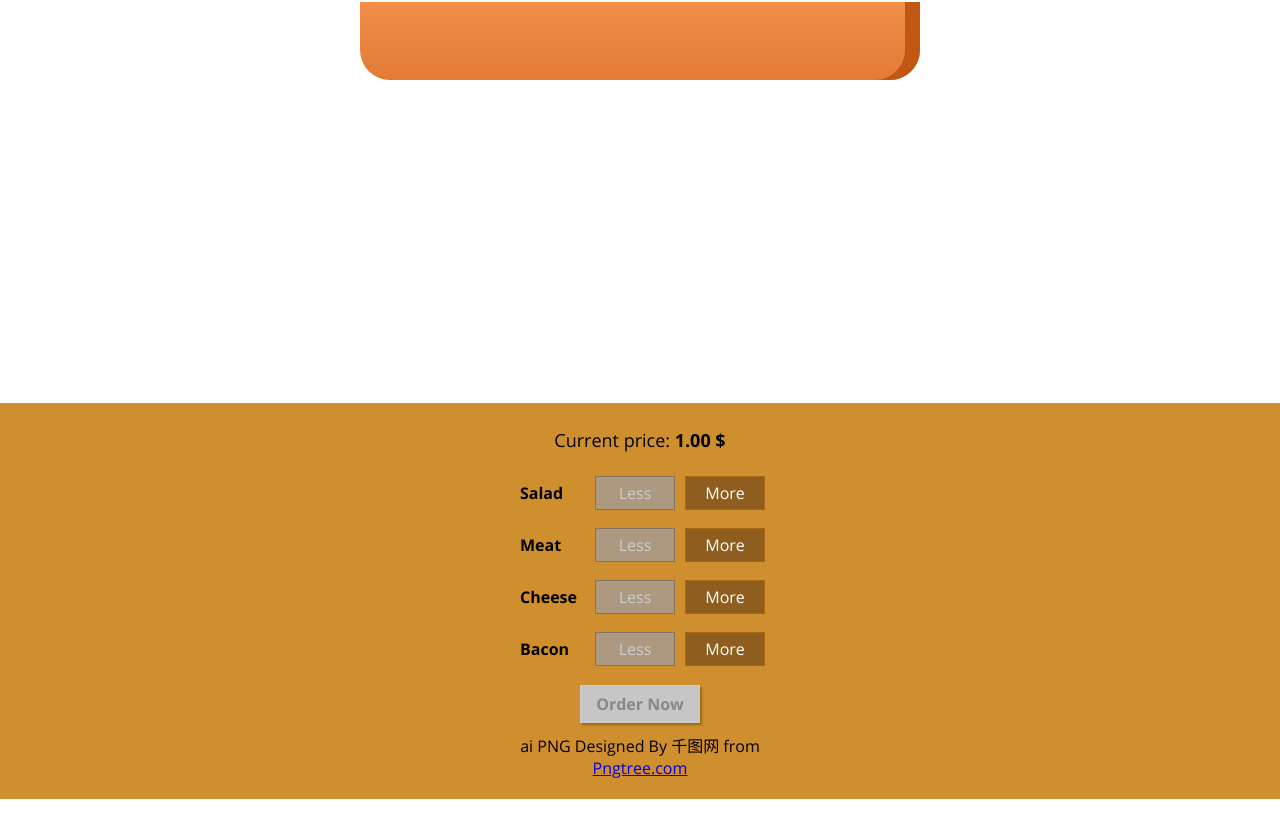
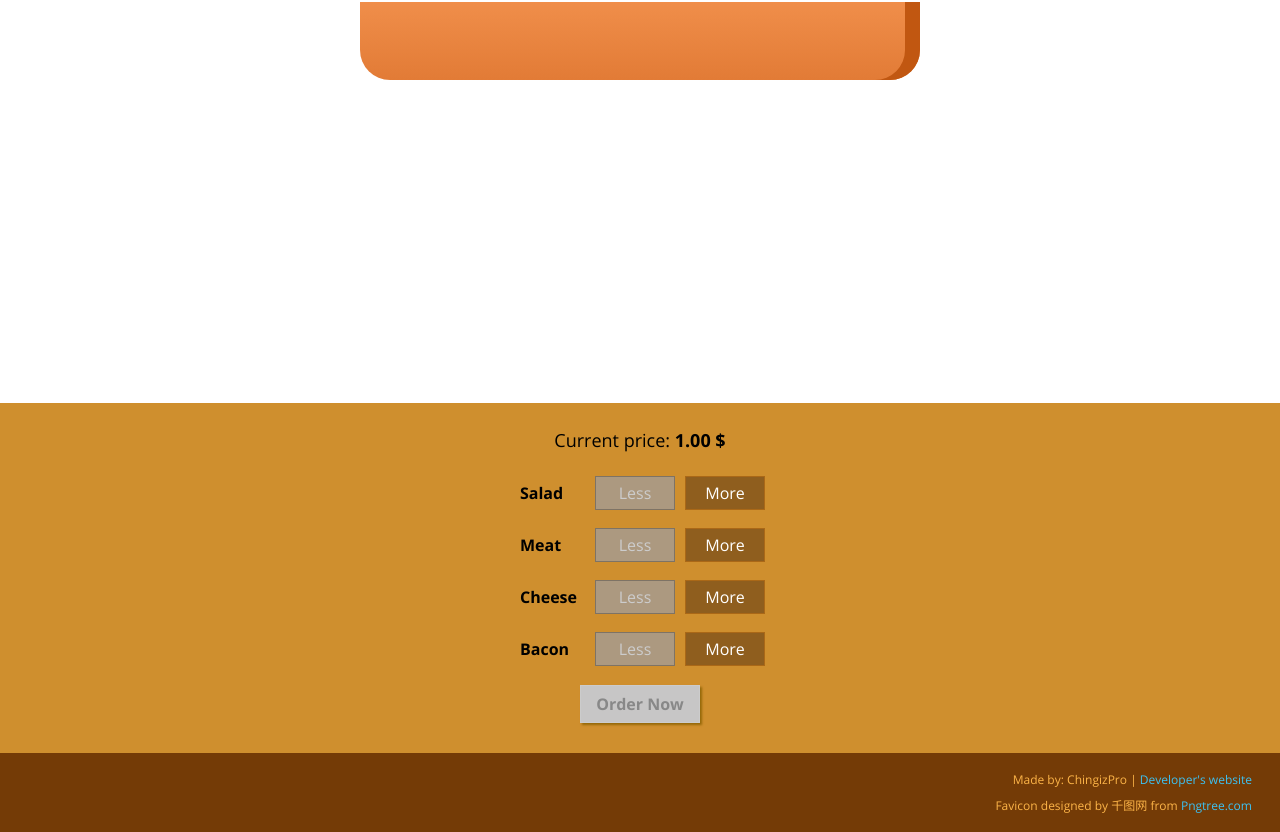
Before and after one commit to ChingizPro/burger-builder, a React (Create React App) app: page / in a window 1280 px wide. Shown: the part 269-1101 px from the top of the page. Before the commit the page ends 1068 px from the top, so only its background shows below. Built offline with nearby package versions, Linux system fonts and the light colour scheme.

Commit message:
Create footer and style it

```diff
--- a/src/Components/Burger/BuildControls/BuildControls.js
+++ b/src/Components/Burger/BuildControls/BuildControls.js
@@ -23,7 +23,6 @@ const BuildControls = (props) => (
             return <BuildControl key={control.label} label={control.label} added={() => props.added(control.type)} removed={() => props.removed(control.type)} disabled={props.disabled[control.type]} />
         })}
         <button className={classes.OrderButton} onClick={props.modalController} disabled={!props.purchasable}>Order Now</button>
-        ai PNG Designed By 千图网 from <a href="https://pngtree.com/">Pngtree.com</a>
     </div>
 );
 
--- a/src/Components/Layout/Layout.js
+++ b/src/Components/Layout/Layout.js
@@ -4,6 +4,7 @@ import Wrapper from '../../hoc/Wrapper/Wrapper'
 import Toolbar from '../Navigation/Toolbar/Toolbar';
 import classes from './Layout.module.css';
 import SideDrawer from '../Navigation/SideDrawer/SideDrawer';
+import Footer from '../UI/Footer/Footer';
 
 class Layout extends Component {
     state = {
@@ -28,6 +29,7 @@ class Layout extends Component {
                 <main className={classes.content}>
                     {this.props.children}
                 </main>
+                <Footer />
             </Wrapper>
         )
     }
--- /dev/null
+++ b/src/Components/UI/Footer/Footer.js
@@ -0,0 +1,12 @@
+import React from 'react';
+
+import classes from './Footer.module.css';
+
+const Footer = () => (
+    <div className={classes.Footer}>
+        <p>Made by: ChingizPro | <a href='chingizpro.uz' target='_blank'>Developer's website</a></p>
+        <p>Favicon designed by 千图网 from <a href='https://pngtree.com/' target='_blank'>Pngtree.com</a></p>
+    </div>
+);
+
+export default Footer;
--- /dev/null
+++ b/src/Components/UI/Footer/Footer.module.css
@@ -0,0 +1,34 @@
+.Footer {
+    background-color: #743b06;
+    color: #fcb448;
+    padding: 10px 20px;
+    text-align: right;
+    font-size: 12px;
+}
+
+.Footer p {
+    margin: 8px;
+}
+
+.Footer a {
+    color: #3dc2f3;
+    text-decoration: none;
+}
+
+@media (max-width: 555px) {
+    .Footer {
+        text-align: center;
+    }
+}
+
+@media (max-width: 400px) {
+    .Footer {
+        font-size: 11px;
+    }
+}
+
+@media (max-width: 310px) {
+    .Footer {
+        padding: 15px 10px;
+    }
+}
```
